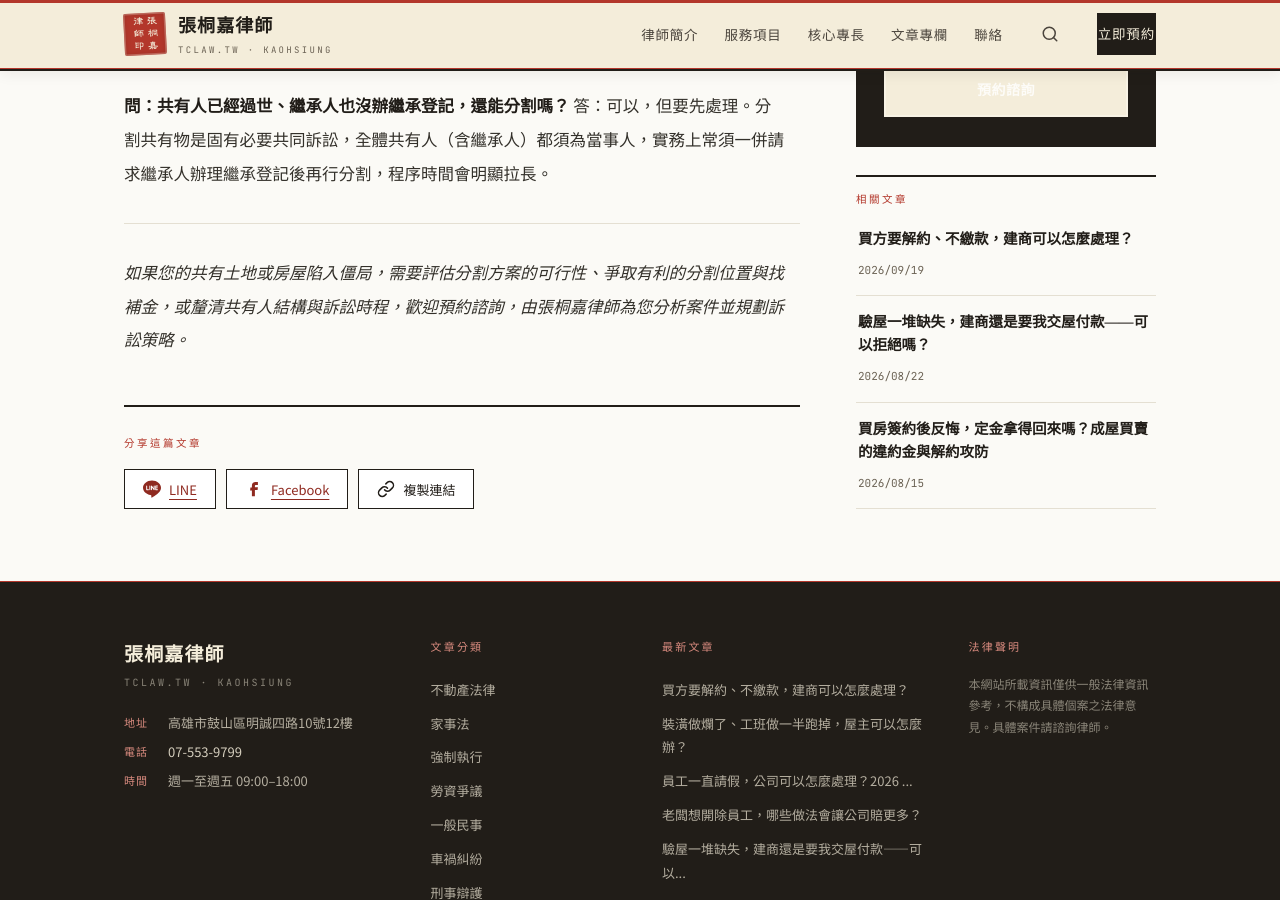
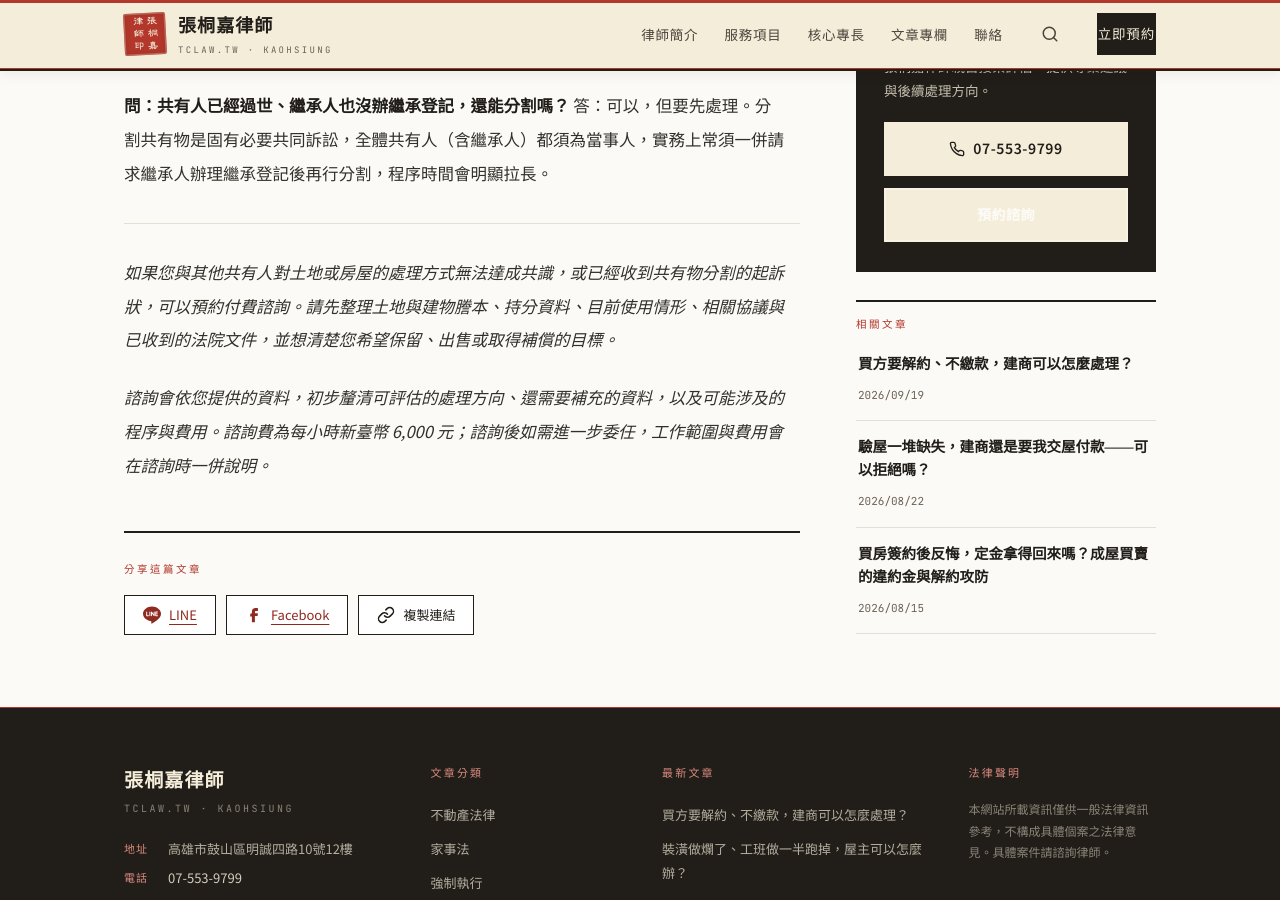
Before and after one commit to let0448/tclaw.tw, a Jekyll site: the page built from _posts/2026-08-08-partition-lawsuit-strategy-legal-guide.md, in a window 1280 px wide and 900 px high, scrolled down 6971 px. Built offline with Jekyll 4.4.1, drawn with Linux system fonts in a browser that asks for light colours; some of the changed text lies outside the part shown.

Commit message:
feat: 共有物分割文 CTA 情境化(12 週內容策略第 1 週)
- 文末 CTA 改為情境化:適合誰(含已收到起訴狀的被告端)、諮詢前準備哪些資料、
  諮詢能初步釐清什麼、費率 6,000/hr
- 依使用者原則不列點餐型委任項目,範圍與費用留諮詢時說明
- 無結果承諾,符合律師倫理紅線;加 last_modified: 2026-09-23

Co-Authored-By: Claude Fable 5.1 <noreply@anthropic.com>
Claude-Session: https://claude.ai/code/session_013AApfc26WQ9oWiwFbfEndg

```diff
--- a/_posts/2026-08-08-partition-lawsuit-strategy-legal-guide.md
+++ b/_posts/2026-08-08-partition-lawsuit-strategy-legal-guide.md
@@ -132,4 +133,6 @@ category: 不動產法律
 
 ---
 
-*如果您的共有土地或房屋陷入僵局，需要評估分割方案的可行性、爭取有利的分割位置與找補金，或釐清共有人結構與訴訟時程，歡迎預約諮詢，由張桐嘉律師為您分析案件並規劃訴訟策略。*
+*如果您與其他共有人對土地或房屋的處理方式無法達成共識，或已經收到共有物分割的起訴狀，可以預約付費諮詢。請先整理土地與建物謄本、持分資料、目前使用情形、相關協議與已收到的法院文件，並想清楚您希望保留、出售或取得補償的目標。*
+
+*諮詢會依您提供的資料，初步釐清可評估的處理方向、還需要補充的資料，以及可能涉及的程序與費用。諮詢費為每小時新臺幣 6,000 元；諮詢後如需進一步委任，工作範圍與費用會在諮詢時一併說明。*
```
Also changed, not shown: other parts of _posts/2026-08-08-partition-lawsuit-strategy-legal-guide.md (+1 -0 lines).
